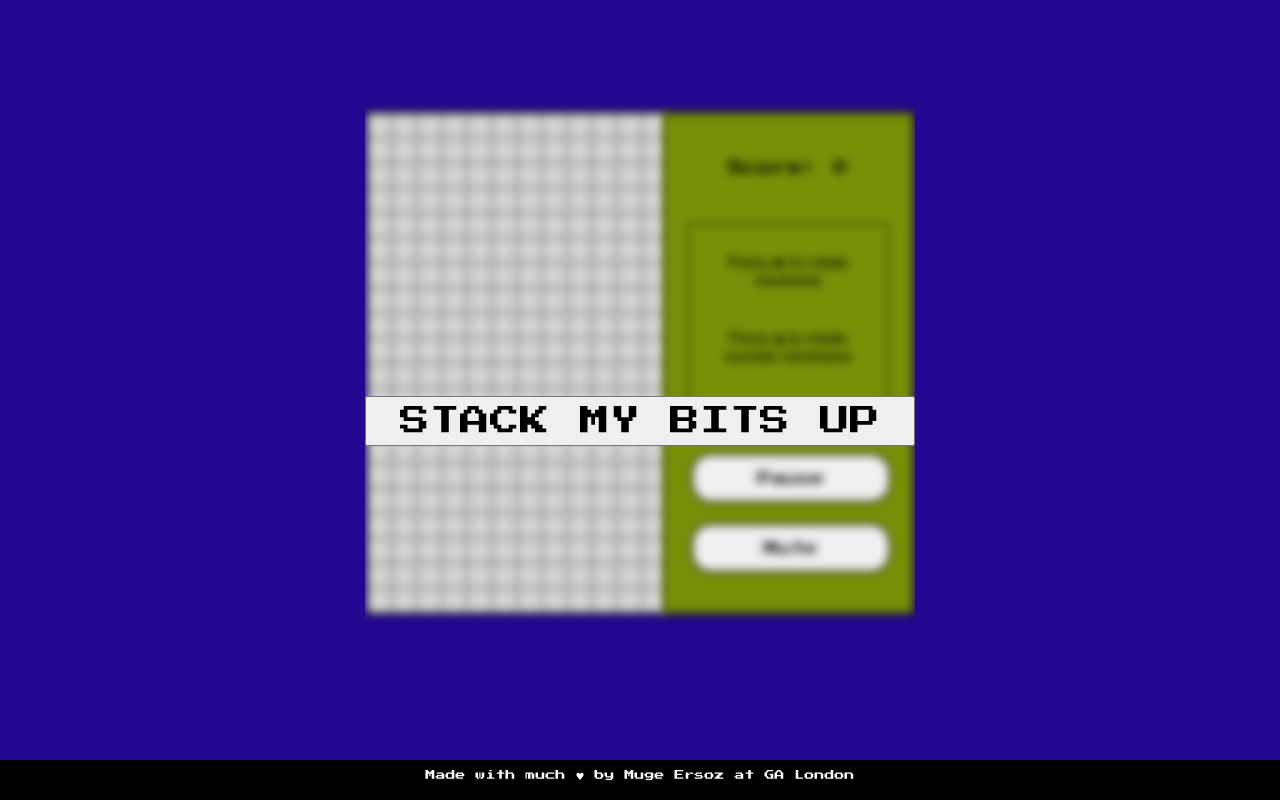
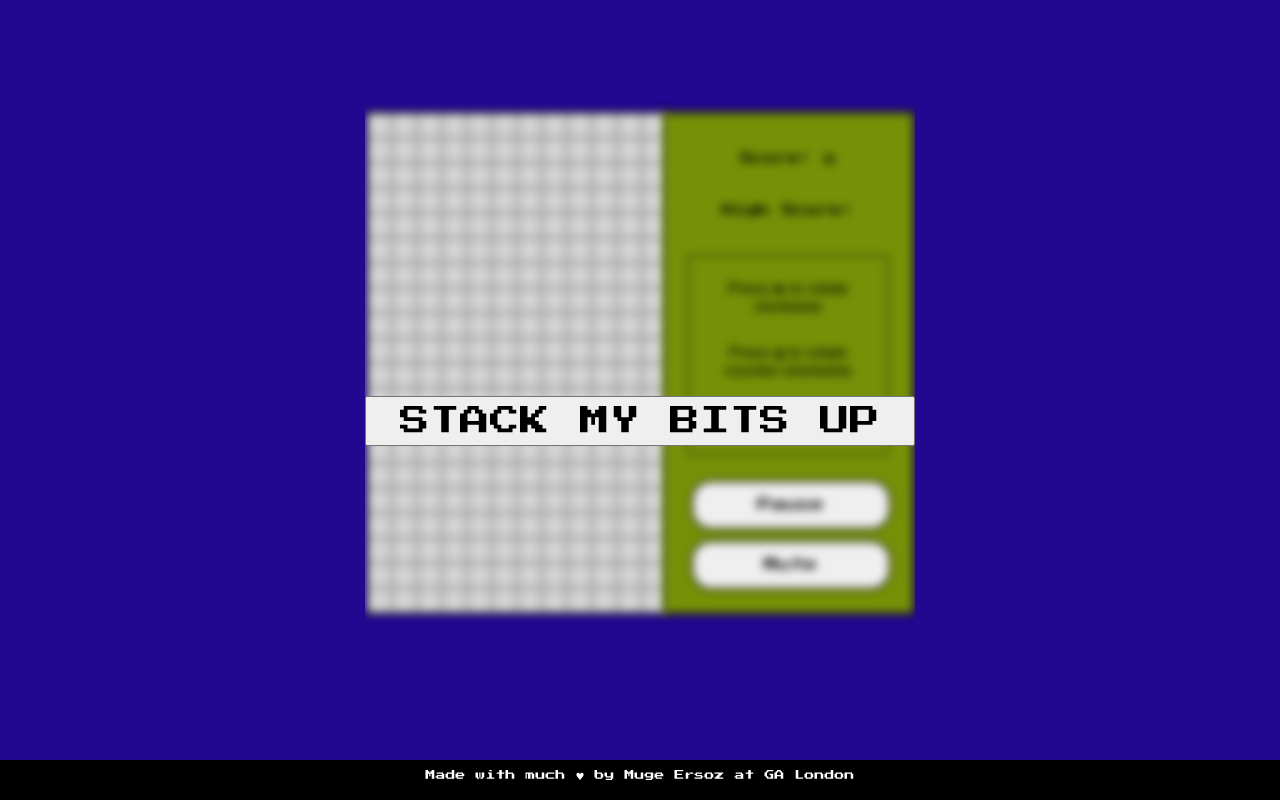
Before and after one commit to mersoz/project-1, a PHP site: page / in a window 1280 px wide. Run offline with PHP 8.4, Linux system fonts and the light colour scheme; some libraries are stand-ins or nearby versions.

Commit message:
Added high score with local storage, some css

```diff
--- a/css/style.css
+++ b/css/style.css
@@ -34,7 +34,7 @@ div.gameboard {
   float: left;
   border: 2px solid black;
 
-  background-color: lightblue;
+  background-color: lightgrey;
   overflow: clear;
 }
 
@@ -63,17 +63,14 @@ div.instructions {
 }
 
 div.scoreboard {
-  height: 50px;
   width: 200px;
   /*border: 1px solid black;*/
-  margin: 30px auto;
+  margin: 20px auto;
   line-height: 50px;
-  font-size: 15px;
+  font-size: 12px;
   font-family: 'Press Start 2P', cursive;
 
   position: relative;
-  top: 5%;
-  transform: translateY(-50%);}
 }
 
 span.score {
@@ -81,7 +78,7 @@ span.score {
 }
 
 p {
-  padding: 20px 10px;
+  padding: 8% 10px;
   vertical-align: middle;
 }
 
@@ -100,7 +97,7 @@ button.startGame {
 }
 
 button.sidebuttons {
-  margin: 10px auto;
+  margin: 5px auto;
   width: 200px;
   height: 50px;
 
@@ -130,12 +127,16 @@ div.gridblock {
 
   background-color: lightgrey; /* #D3D3D3 */
   border: 1px solid grey; /* #808080 */
+  /*border-radius: 10px;*/
 }
 
 div.movingPiece {
   float: left;
   background-color: gold; /* #FFD700 */
   border: 1px solid black;
+  border-radius: 2px;
+
+
   /*COLORS
   O: #ff6961 - red
   I: #ffb347 - orange
--- a/index.html
+++ b/index.html
@@ -22,11 +22,15 @@
     <main class="clearfix">
 
       <button class="startGame">STACK MY BITS UP</button>
+      <!-- <div class="" -->
 
       <div class="gameboard blur"></div>
       <div class="sidebar clearfix blur">
 
-        <div class="scoreboard">Score: <span class="score"></span></div>
+        <div class="scoreboard">
+          Score: <span class="score"></span></br>
+          High Score: <span class="highscore"></span>
+        </div>
         <div class="instructions">
           <p>Press <strong>w</strong> to rotate clockwise</p>
           <p>Press <strong>q</strong> to rotate counter-clockwise</p>
--- a/js/app.js
+++ b/js/app.js
@@ -7,7 +7,8 @@ $(() => {
   const numberOfGrids = width*height;
 
   // const $scoreboard = $('.scoreboard');
-  const $score = $('.score');
+  const $scoreDisplay = $('.score');
+  const $highScore = $('.highscore');
   const $gameboard = $('.gameboard');
   const $sidebar = $('.sidebar');
 
@@ -19,12 +20,16 @@ $(() => {
     var $breakline = $('<br>');
     $gameboard.append($breakline);
   }
+  var $gridblockColor = $('.gridblock').css('background-color');
+  // console.log($allGrids[0].css('background-color'));
+
   const $allGrids = $('div.gridblock');
   const $play = $('.startGame');
   const $pause = $('.pause');
   const $mute = $('.mute');
   const themeSong = document.getElementById('themeSong');
   const smackThat = document.getElementById('smackThat');
+  // const gridBackgroundColor = $allGrids
 
   // Initialize stuff
   let rotationIndex = 0;
@@ -33,7 +38,10 @@ $(() => {
   let dropping = null;
   let score = 0;
   let paused = true;
-  $score.html(score);
+  $scoreDisplay.html(score);
+  var highscore = localStorage.getItem('highscore');
+  $highScore.html(highscore);
+
   themeSong.play();
 
   // Create an array for each rown with indexes
@@ -64,7 +72,7 @@ $(() => {
   function reSetGame() {
     $allGrids.removeClass('movingPiece').removeClass('occupied');
     $.each($allGrids, (index) => {
-      $allGrids.eq(index).css('background-color', 'lightgrey');
+      $allGrids.eq(index).css('background-color', $gridblockColor);
     });
     score = 0;
   }
@@ -186,7 +194,10 @@ $(() => {
       }); //returns array of true and false
       if (isRowFull.every(isTrue)) {
         score+=width;
-        $score.html(score);
+        $scoreDisplay.html(score);
+        if (score > highscore) {
+          localStorage.setItem('highscore', score );
+        }
         let l = thisArray[thisArray.length-1];
         while (l > width) {
           var colorToChangeTo = $allGrids.eq(l-width).css('background-color');
@@ -195,6 +206,8 @@ $(() => {
           $allGrids.eq(l).attr('class', classToChangeTo);
           l--;
         }
+        $highScore.html(localStorage.getItem('highscore'));
+
         themeSong.pause();
         smackThat.play();
         setTimeout( () => {
@@ -225,6 +238,15 @@ $(() => {
       index = Math.floor((width-1)/2);
     }
     if (Math.min.apply(Math, currentRotation) < width) {
+      // localStorage.setItem('highscores', 0);
+      if(highscore !== null){
+        if (score > highscore) {
+          localStorage.setItem('highscore', score );
+        }
+      } else {
+        localStorage.setItem('highscore', score );
+      }
+      console.log(highscore);
       endGame();
     }
   }
```
